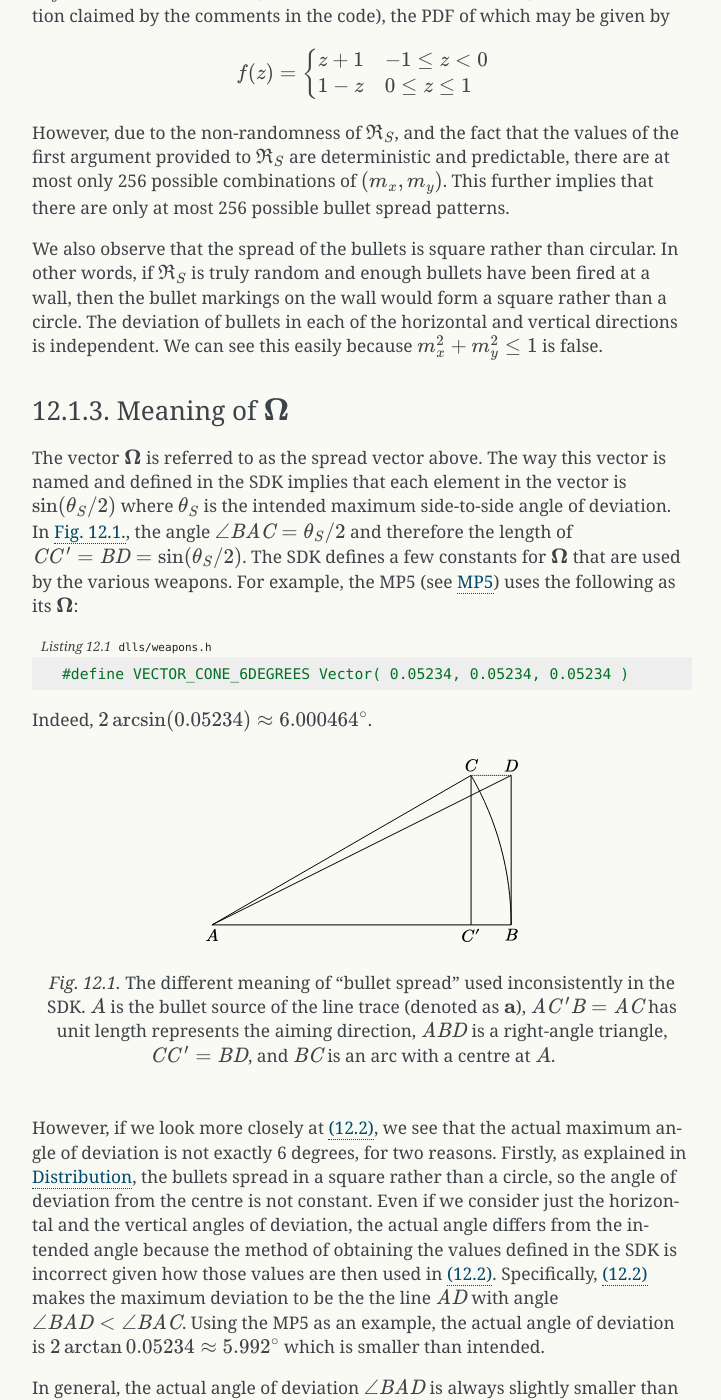
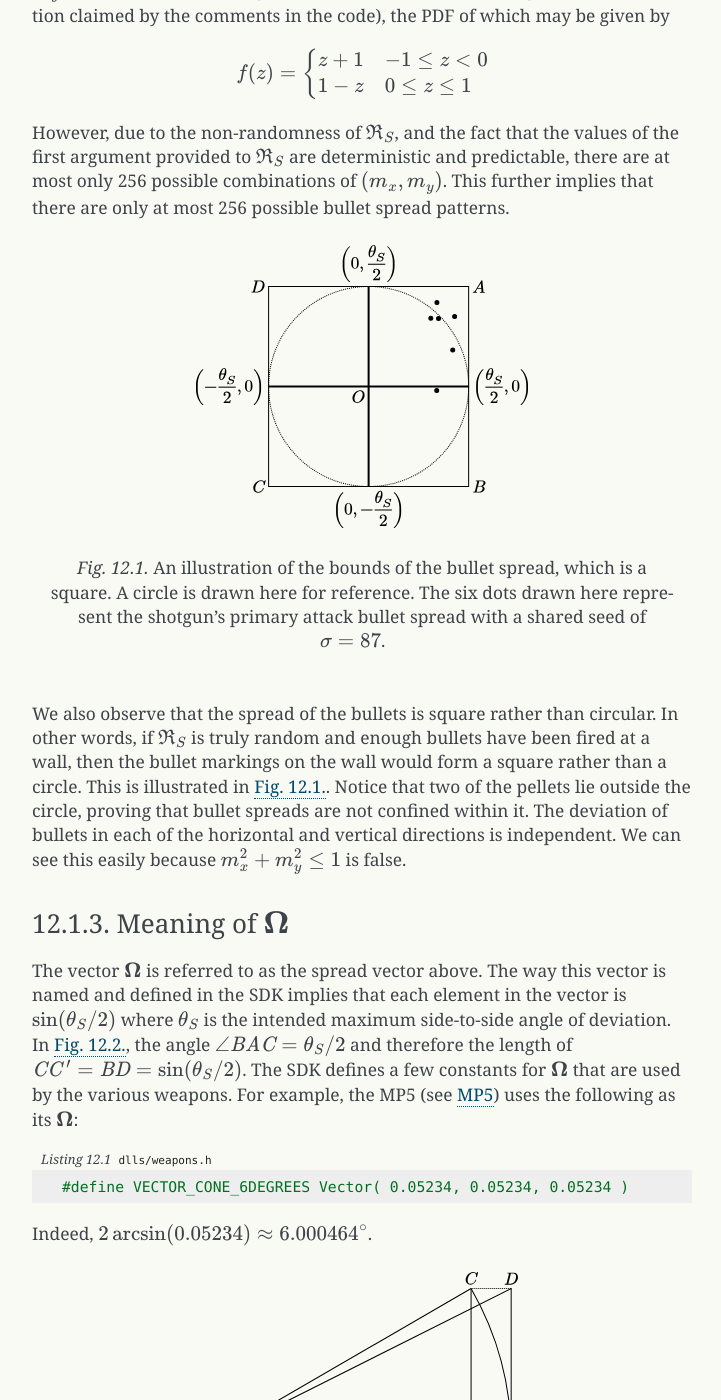
Before and after one commit to Matherunner/hldoc, a Sphinx documentation site: the page built from source/weapons.rst, in a window 1280 px wide and 1400 px high, scrolled down 2109 px. Shown: the whole window, without its empty margins (388-1109 px from the left). Built offline with Sphinx 7.4.7, drawn with Linux system fonts in a browser that asks for light colours; formulas are drawn with MathJax 3; some of the changed text lies outside the part shown.

Commit message:
Add illustration of bullet distribution

```diff
--- a/source/weapons.rst
+++ b/source/weapons.rst
@@ -77,7 +77,12 @@ In :eq:`bullet spread shared RNG`, if we ignored the deeply flawed randomness of
 
 However, due to the non-randomness of :math:`\mathfrak{R}_S`, and the fact that the values of the first argument provided to :math:`\mathfrak{R}_S` are deterministic and predictable, there are at most only 256 possible combinations of :math:`(m_x, m_y)`. This further implies that there are only at most 256 possible bullet spread patterns.
 
-We also observe that the spread of the bullets is square rather than circular. In other words, if :math:`\mathfrak{R}_S` is truly random and enough bullets have been fired at a wall, then the bullet markings on the wall would form a square rather than a circle. The deviation of bullets in each of the horizontal and vertical directions is independent. We can see this easily because :math:`m_x^2 + m_y^2 \le 1` is false.
+.. figure:: images/bullet-spread-distribution.svg
+   :name: bullet spread distribution
+
+   An illustration of the bounds of the bullet spread, which is a square. A circle is drawn here for reference. The six dots drawn here represent the shotgun's primary attack bullet spread with a shared seed of :math:`\sigma = 87`.
+
+We also observe that the spread of the bullets is square rather than circular. In other words, if :math:`\mathfrak{R}_S` is truly random and enough bullets have been fired at a wall, then the bullet markings on the wall would form a square rather than a circle. This is illustrated in :numref:`bullet spread distribution`. Notice that two of the pellets lie outside the circle, proving that bullet spreads are not confined within it. The deviation of bullets in each of the horizontal and vertical directions is independent. We can see this easily because :math:`m_x^2 + m_y^2 \le 1` is false.
 
 Meaning of :math:`\mathbf{\Omega}`
 ~~~~~~~~~~~~~~~~~~~~~~~~~~~~~~~~~~
```
Also changed, not shown: source/images/bullet-spread-distribution.svg (added), 1 other file.
